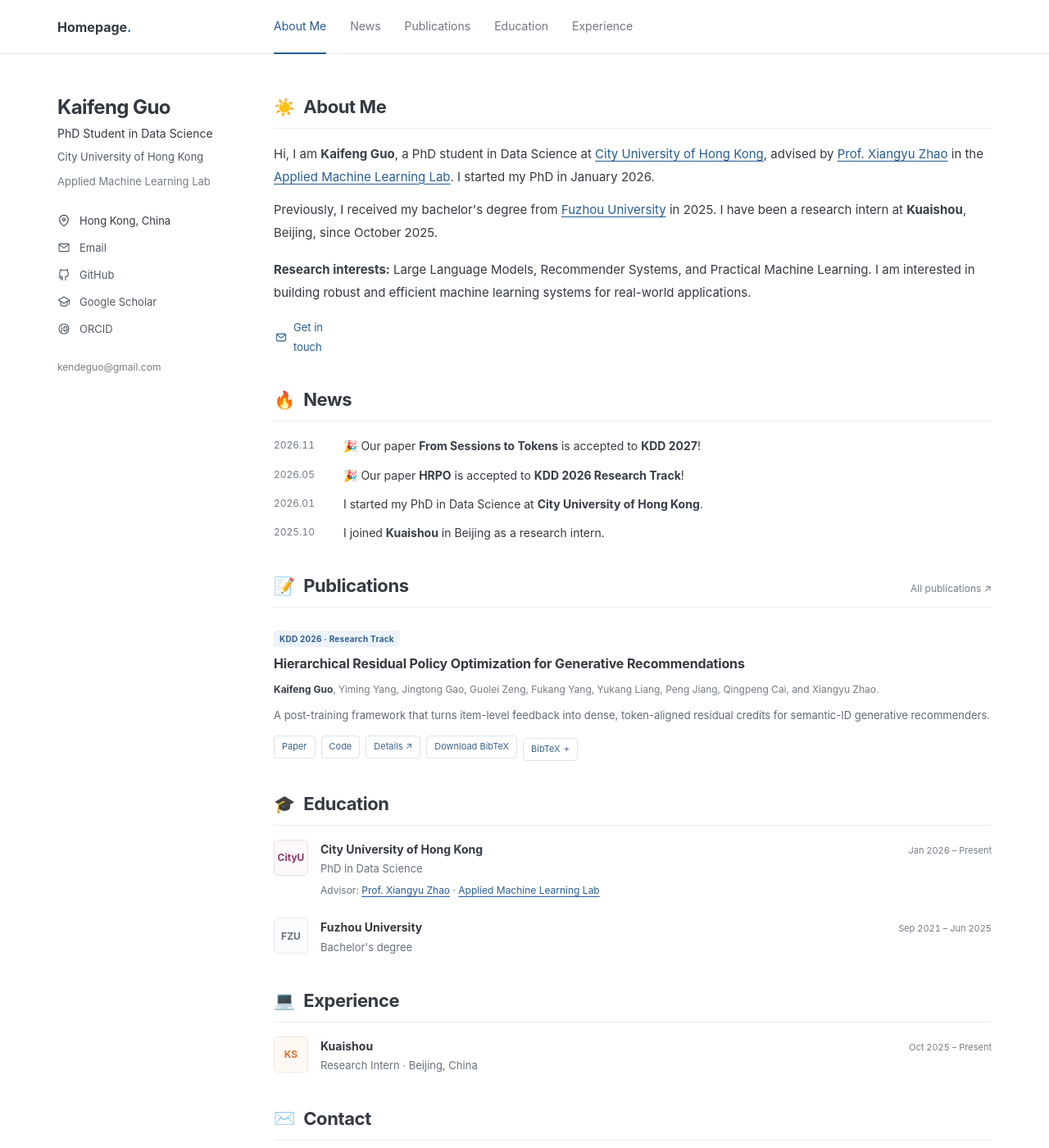
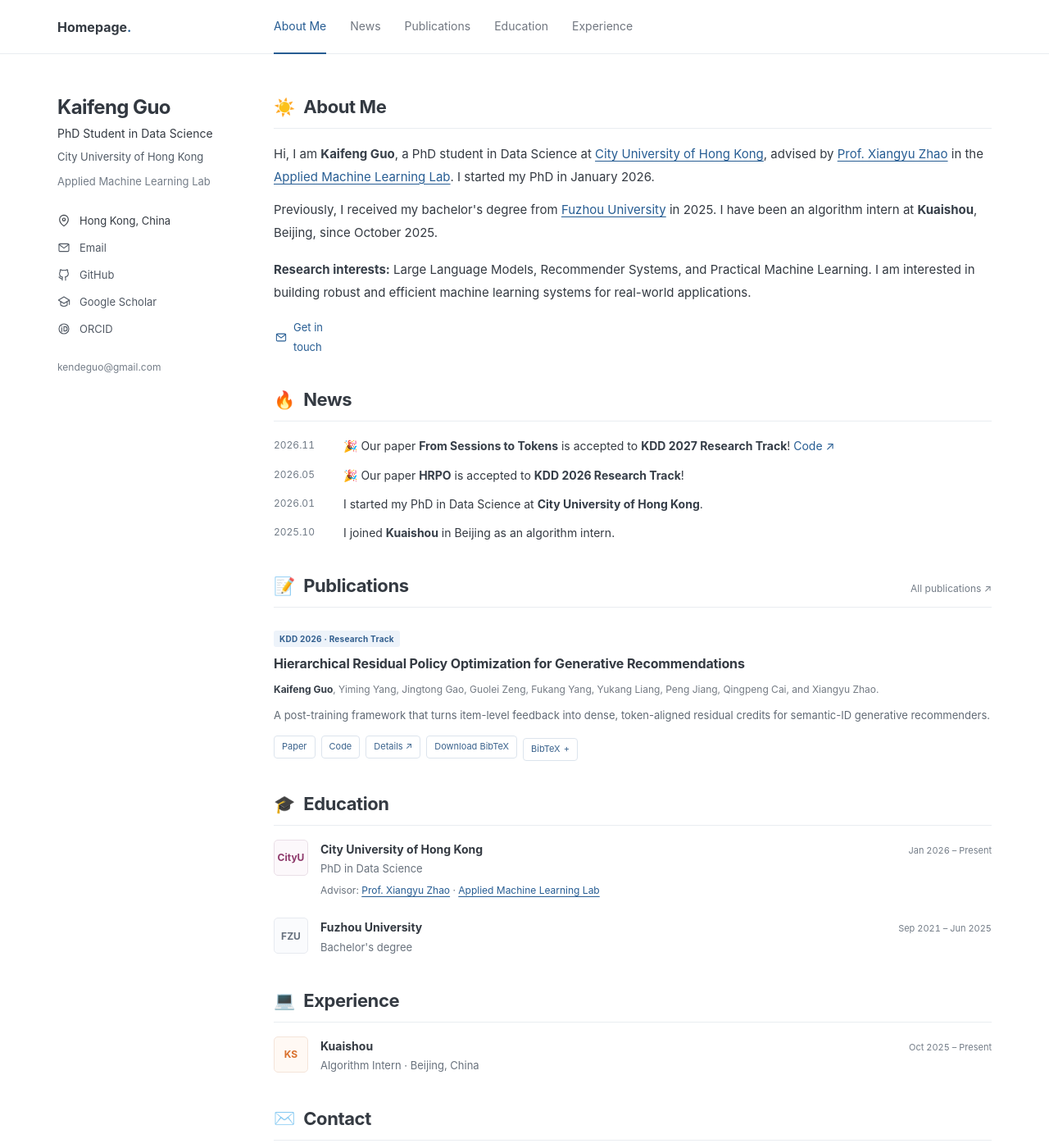
Before and after one commit to kaifengGuo/kaifengguo.github.io, a Jekyll site: the page built from _pages/about.md, in a window 1280 px wide and 1400 px high. Shown: the whole window at 82% size. Built offline with Jekyll 4.4.1, drawn with Linux system fonts in a browser that asks for light colours.

Commit message:
Link S2T-PO code and update track and internship title

```diff
--- a/_pages/about.md
+++ b/_pages/about.md
@@ -13,7 +13,7 @@
   <span class="anchor-alias" id="research" aria-hidden="true"></span>
   <h1><span class="section-emoji" aria-hidden="true">☀️</span> About Me</h1>
   <p>Hi, I am <strong>Kaifeng Guo</strong>, a PhD student in Data Science at <a href="https://www.cityu.edu.hk/">City University of Hong Kong</a>, advised by <a href="https://zhaoxyai.github.io/">Prof. Xiangyu Zhao</a> in the <a href="https://aml-cityu.github.io/">Applied Machine Learning Lab</a>. I started my PhD in January 2026.</p>
-  <p>Previously, I received my bachelor's degree from <a href="https://www.fzu.edu.cn/">Fuzhou University</a> in 2025. I have been a research intern at <strong>Kuaishou</strong>, Beijing, since October 2025.</p>
+  <p>Previously, I received my bachelor's degree from <a href="https://www.fzu.edu.cn/">Fuzhou University</a> in 2025. I have been an algorithm intern at <strong>Kuaishou</strong>, Beijing, since October 2025.</p>
   <p class="research-interests"><strong>Research interests:</strong> Large Language Models, Recommender Systems, and Practical Machine Learning. I am interested in building robust and efficient machine learning systems for real-world applications.</p>
   <p class="inline-links"><a href="mailto:{{ site.author.email }}"><svg class="icon" aria-hidden="true"><use href="#icon-mail"/></svg> Get in touch</a></p>
 </section>
@@ -21,10 +21,10 @@
 <section class="academic-section" id="news">
   <h2><span class="section-emoji" aria-hidden="true">🔥</span> News</h2>
   <ul class="news-list">
-    <li><time datetime="2026-11">2026.11</time><span>🎉 Our paper <a href="https://openreview.net/forum?id=CNZYyuXUJu"><strong>From Sessions to Tokens</strong></a> is accepted to <strong>KDD 2027</strong>!</span></li>
+    <li><time datetime="2026-11">2026.11</time><span>🎉 Our paper <a href="https://openreview.net/forum?id=CNZYyuXUJu"><strong>From Sessions to Tokens</strong></a> is accepted to <strong>KDD 2027 Research Track</strong>! <a href="https://github.com/Applied-Machine-Learning-Lab/KDD2027-S2TPO">Code <span aria-hidden="true">↗</span></a></span></li>
     <li><time datetime="2026-05">2026.05</time><span>🎉 Our paper <a href="{{ '/publication/2026-05-16-hrpo-kdd2026/' | relative_url }}"><strong>HRPO</strong></a> is accepted to <strong>KDD 2026 Research Track</strong>!</span></li>
     <li><time datetime="2026-01">2026.01</time><span>I started my PhD in Data Science at <strong>City University of Hong Kong</strong>.</span></li>
-    <li><time datetime="2025-10">2025.10</time><span>I joined <strong>Kuaishou</strong> in Beijing as a research intern.</span></li>
+    <li><time datetime="2025-10">2025.10</time><span>I joined <strong>Kuaishou</strong> in Beijing as an algorithm intern.</span></li>
   </ul>
 </section>
 
@@ -89,7 +89,7 @@
     <div class="history-entry__mark history-entry__mark--kuaishou" aria-hidden="true">KS</div>
     <div>
       <div class="history-entry__header"><h3>Kuaishou</h3><span class="history-entry__date">Oct 2025 – Present</span></div>
-      <p>Research Intern · Beijing, China</p>
+      <p>Algorithm Intern · Beijing, China</p>
     </div>
   </article>
 </section>
```
